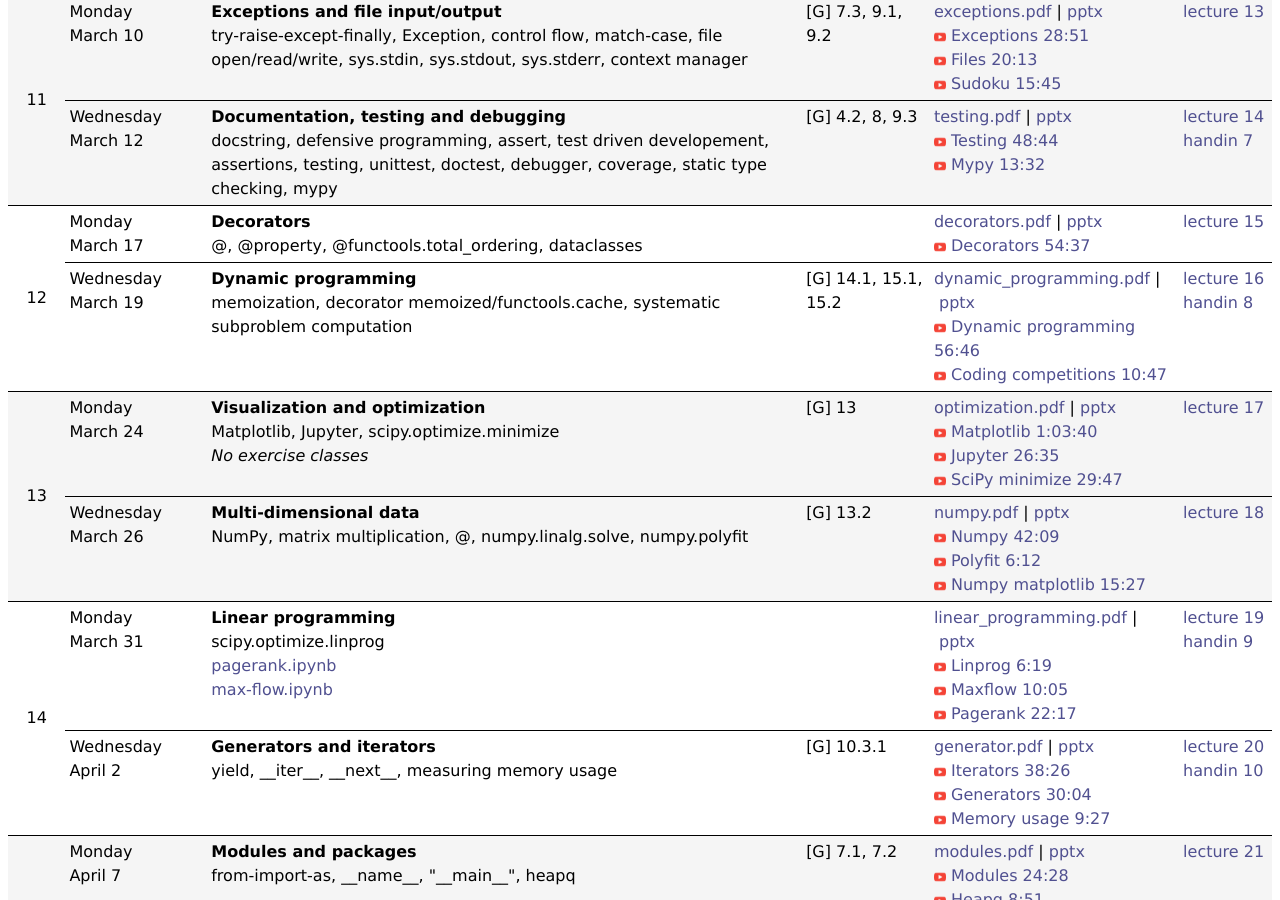
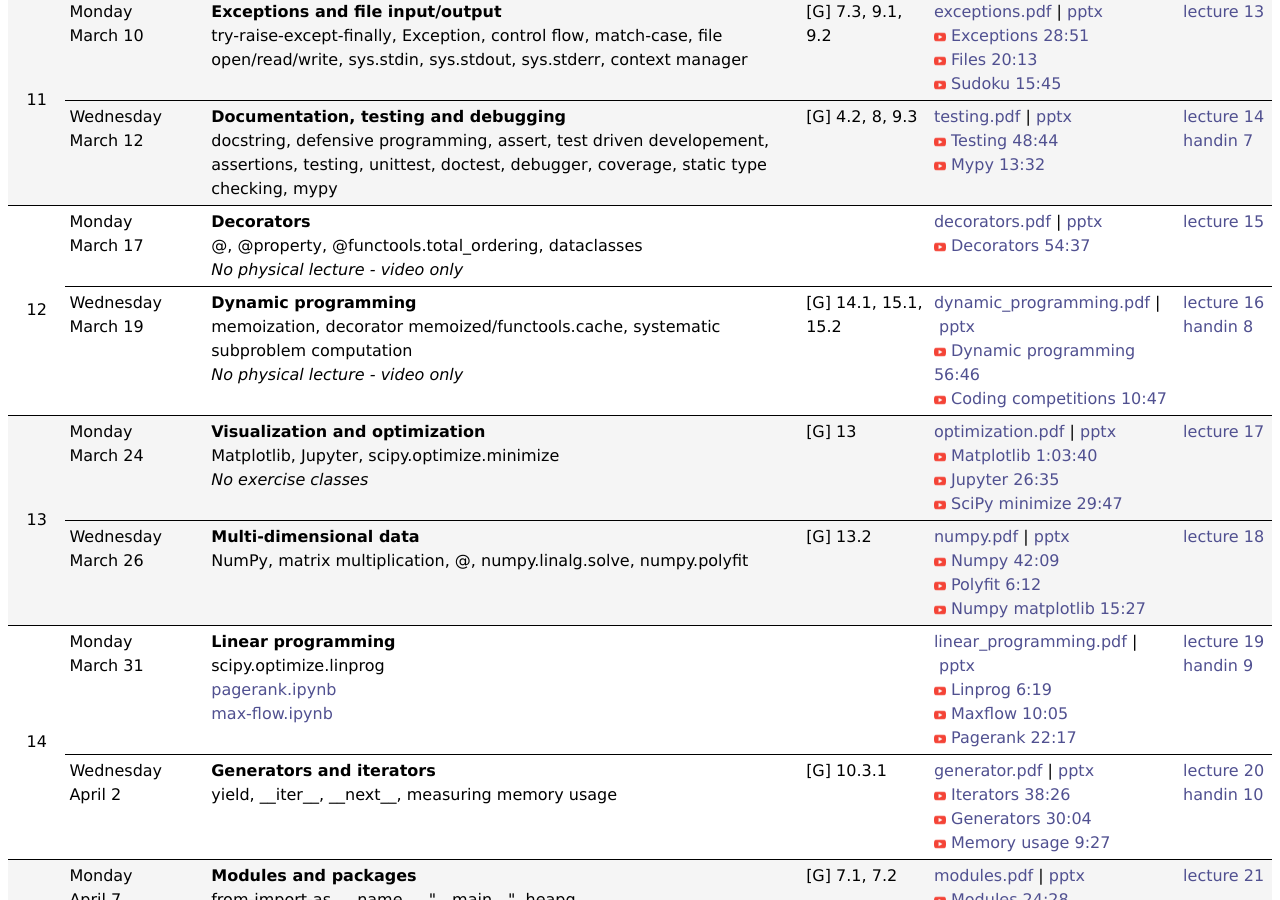
Before and after one commit to gsbrodal/gsbrodal.github.io, a Jekyll site: the page ipsa/plan-compact.html, which Jekyll copies as it is, in a window 1280 px wide and 900 px high, scrolled down 1066 px. Built offline with Jekyll 4.4.1, drawn with Linux system fonts in a browser that asks for light colours.

Commit message:
plan-compact.html plan-full.html

```diff
--- a/ipsa/plan-compact.html
+++ b/ipsa/plan-compact.html
@@ -26,8 +26,8 @@
 <tr style="border-bottom: 1px solid black;"><td>Wednesday<br>March 5</td><td><strong>Class hierarchies</strong><br>inheritance, method overriding, super, multiple inheritance</td><td>[G] 10.2</td><td><a href="slides/hierarchies.pdf" target="_blank">hierarchies.pdf</a>&nbsp;|&nbsp;<a href="slides/hierarchies.pptx" target="_blank">pptx</a><br><img src="youtube.png" class="icon">&nbsp;<a href="https://youtu.be/Pwst7oRr1_E" target="_blank">Class hierarchies 44:20</a></td><td><a href="exercises.html#lecture12" target="_blank">lecture 12</a><br><a href="exercises.html#handin6" target="_blank">handin 6</a></td></tr>
 <tr style="border-bottom: 1px solid black;background-color: #f5f5f5;"><td style="vertical-align: middle; text-align: center;" rowspan="2">11</td><td>Monday<br>March 10</td><td><strong>Exceptions and file input/output</strong><br>try-raise-except-finally, Exception, control flow, match-case, file open/read/write, sys.stdin, sys.stdout, sys.stderr, context manager</td><td>[G] 7.3, 9.1, 9.2</td><td><a href="slides/exceptions.pdf" target="_blank">exceptions.pdf</a>&nbsp;|&nbsp;<a href="slides/exceptions.pptx" target="_blank">pptx</a><br><img src="youtube.png" class="icon">&nbsp;<a href="https://youtu.be/6exT1dBa5jY" target="_blank">Exceptions 28:51</a><br><img src="youtube.png" class="icon">&nbsp;<a href="https://youtu.be/v8XXFfhMC08" target="_blank">Files 20:13</a><br><img src="youtube.png" class="icon">&nbsp;<a href="https://youtu.be/YxwJM1CEt4Q" target="_blank">Sudoku 15:45</a></td><td><a href="exercises.html#lecture13" target="_blank">lecture 13</a></td></tr>
 <tr style="border-bottom: 1px solid black;background-color: #f5f5f5;"><td>Wednesday<br>March 12</td><td><strong>Documentation, testing and debugging</strong><br>docstring, defensive programming, assert, test driven developement, assertions, testing, unittest, doctest, debugger, coverage, static type checking, mypy</td><td>[G] 4.2, 8, 9.3</td><td><a href="slides/testing.pdf" target="_blank">testing.pdf</a>&nbsp;|&nbsp;<a href="slides/testing.pptx" target="_blank">pptx</a><br><img src="youtube.png" class="icon">&nbsp;<a href="https://youtu.be/WD6bBs_iyKo" target="_blank">Testing 48:44</a><br><img src="youtube.png" class="icon">&nbsp;<a href="https://youtu.be/uspr1mBHpmY" target="_blank">Mypy 13:32</a></td><td><a href="exercises.html#lecture14" target="_blank">lecture 14</a><br><a href="exercises.html#handin7" target="_blank">handin 7</a></td></tr>
-<tr style="border-bottom: 1px solid black;"><td style="vertical-align: middle; text-align: center;" rowspan="2">12</td><td>Monday<br>March 17</td><td><strong>Decorators</strong><br>@, @property, @functools.total_ordering, dataclasses</td><td></td><td><a href="slides/decorators.pdf" target="_blank">decorators.pdf</a>&nbsp;|&nbsp;<a href="slides/decorators.pptx" target="_blank">pptx</a><br><img src="youtube.png" class="icon">&nbsp;<a href="https://youtu.be/-l0IgmvU5qU" target="_blank">Decorators 54:37</a></td><td><a href="exercises.html#lecture15" target="_blank">lecture 15</a></td></tr>
-<tr style="border-bottom: 1px solid black;"><td>Wednesday<br>March 19</td><td><strong>Dynamic programming</strong><br>memoization, decorator memoized/functools.cache, systematic subproblem computation</td><td>[G] 14.1, 15.1, 15.2</td><td><a href="slides/dynamic_programming.pdf" target="_blank">dynamic_programming.pdf</a>&nbsp;|&nbsp;<a href="slides/dynamic_programming.pptx" target="_blank">pptx</a><br><img src="youtube.png" class="icon">&nbsp;<a href="https://youtu.be/Sw3j-Li3qIU" target="_blank">Dynamic programming 56:46</a><br><img src="youtube.png" class="icon">&nbsp;<a href="https://youtu.be/ylcCnlmeF8E" target="_blank">Coding competitions 10:47</a></td><td><a href="exercises.html#lecture16" target="_blank">lecture 16</a><br><a href="exercises.html#handin8" target="_blank">handin 8</a></td></tr>
+<tr style="border-bottom: 1px solid black;"><td style="vertical-align: middle; text-align: center;" rowspan="2">12</td><td>Monday<br>March 17</td><td><strong>Decorators</strong><br>@, @property, @functools.total_ordering, dataclasses<br><i>No physical lecture - video only</i></td><td></td><td><a href="slides/decorators.pdf" target="_blank">decorators.pdf</a>&nbsp;|&nbsp;<a href="slides/decorators.pptx" target="_blank">pptx</a><br><img src="youtube.png" class="icon">&nbsp;<a href="https://youtu.be/-l0IgmvU5qU" target="_blank">Decorators 54:37</a></td><td><a href="exercises.html#lecture15" target="_blank">lecture 15</a></td></tr>
+<tr style="border-bottom: 1px solid black;"><td>Wednesday<br>March 19</td><td><strong>Dynamic programming</strong><br>memoization, decorator memoized/functools.cache, systematic subproblem computation<br><i>No physical lecture - video only</i></td><td>[G] 14.1, 15.1, 15.2</td><td><a href="slides/dynamic_programming.pdf" target="_blank">dynamic_programming.pdf</a>&nbsp;|&nbsp;<a href="slides/dynamic_programming.pptx" target="_blank">pptx</a><br><img src="youtube.png" class="icon">&nbsp;<a href="https://youtu.be/Sw3j-Li3qIU" target="_blank">Dynamic programming 56:46</a><br><img src="youtube.png" class="icon">&nbsp;<a href="https://youtu.be/ylcCnlmeF8E" target="_blank">Coding competitions 10:47</a></td><td><a href="exercises.html#lecture16" target="_blank">lecture 16</a><br><a href="exercises.html#handin8" target="_blank">handin 8</a></td></tr>
 <tr style="border-bottom: 1px solid black;background-color: #f5f5f5;"><td style="vertical-align: middle; text-align: center;" rowspan="2">13</td><td>Monday<br>March 24</td><td><strong>Visualization and optimization</strong><br>Matplotlib, Jupyter, scipy.optimize.minimize<br><em>No exercise classes</em></td><td>[G] 13</td><td><a href="slides/optimization.pdf" target="_blank">optimization.pdf</a>&nbsp;|&nbsp;<a href="slides/optimization.pptx" target="_blank">pptx</a><br><img src="youtube.png" class="icon">&nbsp;<a href="https://youtu.be/ztIxWwz5kmA" target="_blank">Matplotlib 1:03:40</a><br><img src="youtube.png" class="icon">&nbsp;<a href="https://youtu.be/FJJw4pS1Tvw" target="_blank">Jupyter 26:35</a><br><img src="youtube.png" class="icon">&nbsp;<a href="https://youtu.be/qAWOnPfZkGM" target="_blank">SciPy minimize 29:47</a></td><td><a href="exercises.html#lecture17" target="_blank">lecture 17</a></td></tr>
 <tr style="border-bottom: 1px solid black;background-color: #f5f5f5;"><td>Wednesday<br>March 26</td><td><strong>Multi-dimensional data</strong><br>NumPy, matrix multiplication, @, numpy.linalg.solve, numpy.polyfit</td><td>[G] 13.2</td><td><a href="slides/numpy.pdf" target="_blank">numpy.pdf</a>&nbsp;|&nbsp;<a href="slides/numpy.pptx" target="_blank">pptx</a><br><img src="youtube.png" class="icon">&nbsp;<a href="https://youtu.be/19u7w2HdkBE" target="_blank">Numpy 42:09</a><br><img src="youtube.png" class="icon">&nbsp;<a href="https://youtu.be/wsa8Gm5vM5o" target="_blank">Polyfit 6:12</a><br><img src="youtube.png" class="icon">&nbsp;<a href="https://youtu.be/7Tp0Nl7jw_I" target="_blank">Numpy matplotlib 15:27</a></td><td><a href="exercises.html#lecture18" target="_blank">lecture 18</a></td></tr>
 <tr style="border-bottom: 1px solid black;"><td style="vertical-align: middle; text-align: center;" rowspan="2">14</td><td>Monday<br>March 31</td><td><strong>Linear programming</strong><br>scipy.optimize.linprog<br><a href="pagerank.ipynb" target="_blank">pagerank.ipynb</a><br><a href="max-flow.ipynb" target="_blank">max-flow.ipynb</a></td><td></td><td><a href="slides/linear_programming.pdf" target="_blank">linear_programming.pdf</a>&nbsp;|&nbsp;<a href="slides/linear_programming.pptx" target="_blank">pptx</a><br><img src="youtube.png" class="icon">&nbsp;<a href="https://youtu.be/uuosEqyLJiM" target="_blank">Linprog 6:19</a><br><img src="youtube.png" class="icon">&nbsp;<a href="https://youtu.be/rBHq_AacWww" target="_blank">Maxflow 10:05</a><br><img src="youtube.png" class="icon">&nbsp;<a href="https://youtu.be/SlhNL4jrhXw" target="_blank">Pagerank 22:17</a></td><td><a href="exercises.html#lecture19" target="_blank">lecture 19</a><br><a href="exercises.html#handin9" target="_blank">handin 9</a></td></tr>
--- a/ipsa/plan-full.html
+++ b/ipsa/plan-full.html
@@ -118,12 +118,12 @@ Python - With Application Computational Modeling and Understanding Data, 3rd Edi
 <tr style="background-color: #f5f5f5;"><td><i>Literature</i></td><td>[G] 4.2, 8, 9.3</td></tr>
 <tr style="background-color: #f5f5f5;border-bottom: 1px solid black;"><td><i>Exercises</i></td><td><a href="exercises.html#lecture14">lecture 14</a><br><a href="exercises.html#handin7">handin 7</a></td></tr>
 <tr style=""><td style="vertical-align: middle; text-align: center;" rowspan="11">12</td><td colspan="2"><strong>Monday March 17</strong></td></tr>
-<tr style=""><td colspan="2"><strong>Decorators</strong><br>@, @property, @functools.total_ordering, dataclasses</td></tr>
+<tr style=""><td colspan="2"><strong>Decorators</strong><br>@, @property, @functools.total_ordering, dataclasses<br><i>No physical lecture - video only</i></td></tr>
 <tr style=""><td><i>Slides</i></td><td><a href="slides/decorators.pdf">decorators.pdf</a>&nbsp;|&nbsp;<a href="slides/decorators.pptx">pptx</a></td></tr>
 <tr style=""><td><i>Videos</i></td><td><img src="youtube.png" class="icon">&nbsp;<a href="https://youtu.be/-l0IgmvU5qU">Decorators 54:37</a></td></tr>
 <tr style="border-bottom: 1px solid black;"><td><i>Exercises</i></td><td><a href="exercises.html#lecture15">lecture 15</a></td></tr>
 <tr style=""><td colspan="2"><strong>Wednesday March 19</strong></td></tr>
-<tr style=""><td colspan="2"><strong>Dynamic programming</strong><br>memoization, decorator memoized/functools.cache, systematic subproblem computation</td></tr>
+<tr style=""><td colspan="2"><strong>Dynamic programming</strong><br>memoization, decorator memoized/functools.cache, systematic subproblem computation<br><i>No physical lecture - video only</i></td></tr>
 <tr style=""><td><i>Slides</i></td><td><a href="slides/dynamic_programming.pdf">dynamic_programming.pdf</a>&nbsp;|&nbsp;<a href="slides/dynamic_programming.pptx">pptx</a></td></tr>
 <tr style=""><td><i>Videos</i></td><td><img src="youtube.png" class="icon">&nbsp;<a href="https://youtu.be/Sw3j-Li3qIU">Dynamic programming 56:46</a><br><img src="youtube.png" class="icon">&nbsp;<a href="https://youtu.be/ylcCnlmeF8E">Coding competitions 10:47</a></td></tr>
 <tr style=""><td><i>Literature</i></td><td>[G] 14.1, 15.1, 15.2</td></tr>
```
